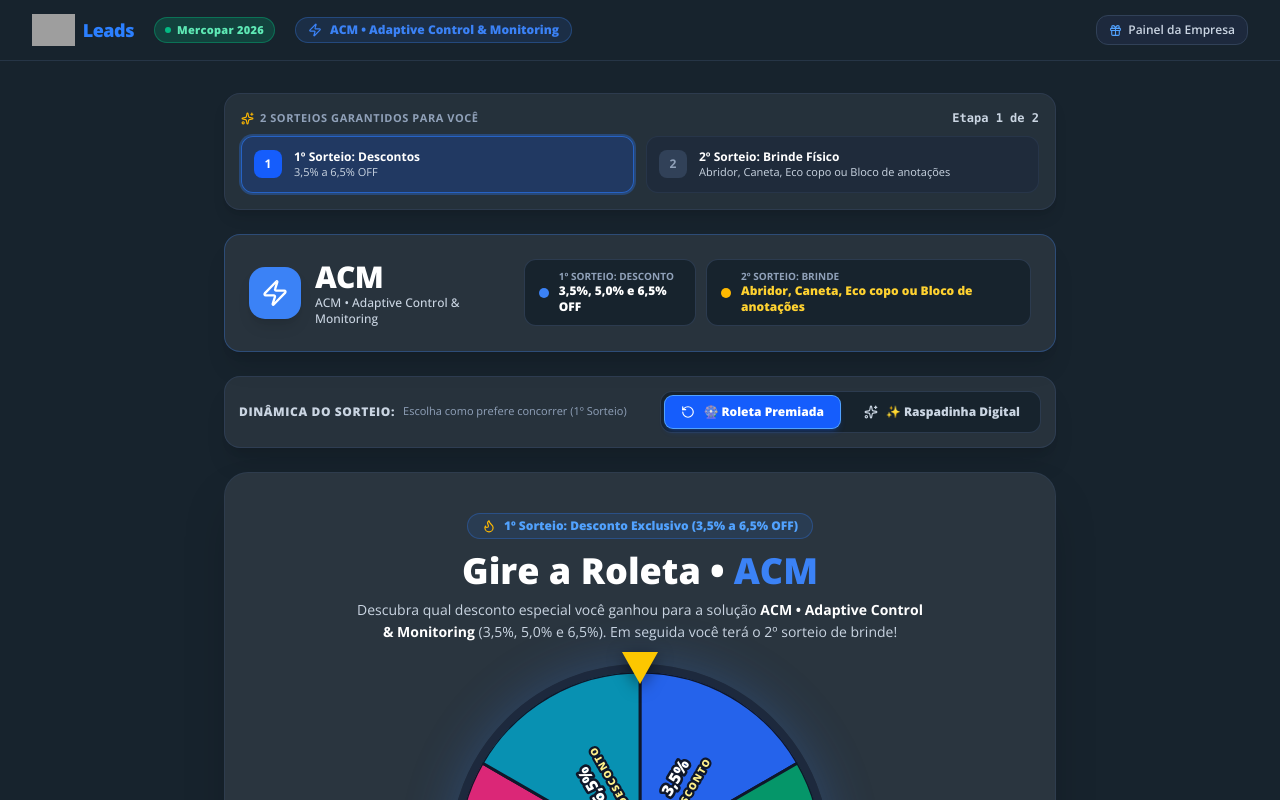
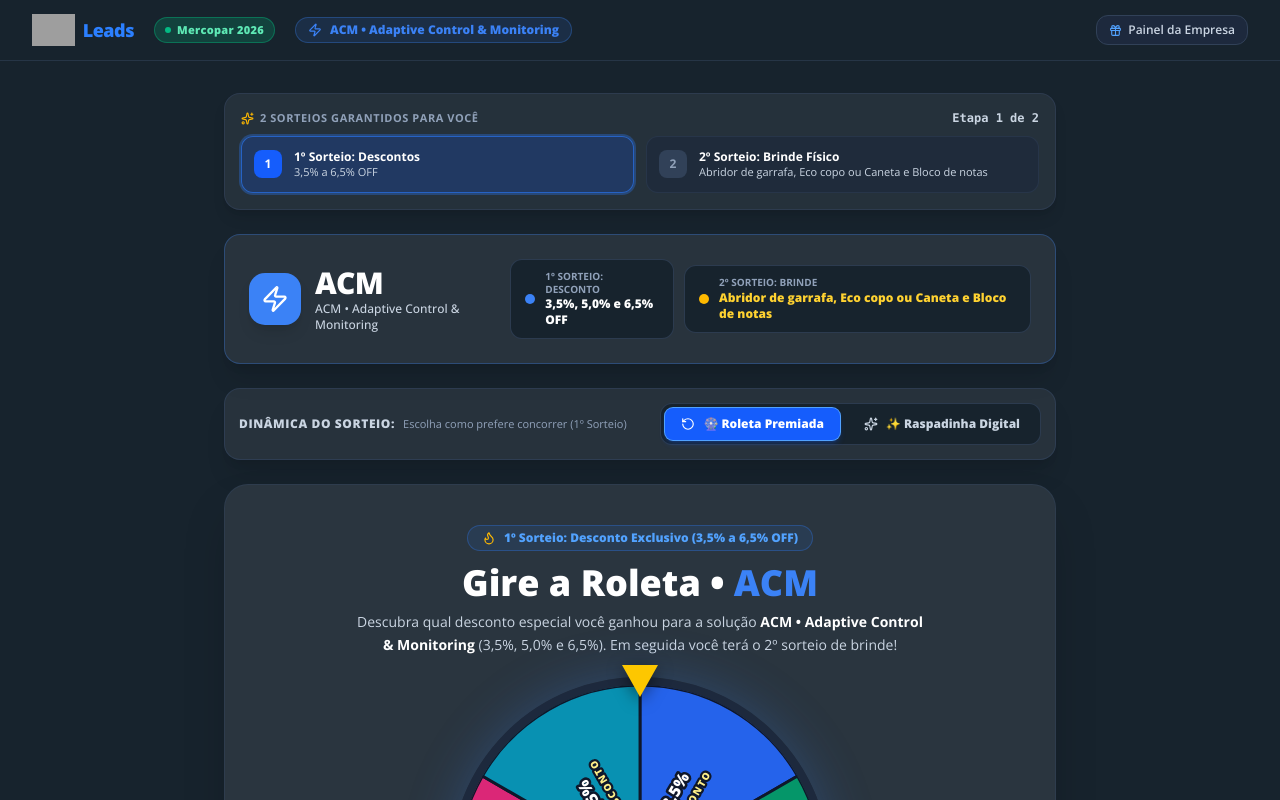
Before and after one commit to paranhosmkt/VXleads, a React (Vite) app: page /sorteio in a window 1280 px wide. Shown: the top 800 px of the page. Built offline with nearby package versions, Linux system fonts and the light colour scheme; grey boxes are pictures that could not be loaded.

Commit message:
refactor: update physical prizes to bundle pen and note pad
Consolidated "Caneta" and "Bloco de anotações" into a single "Caneta e Bloco de notas" item across the application and updated the prize configuration.

```diff
--- a/src/data/prizesConfig.ts
+++ b/src/data/prizesConfig.ts
@@ -8,7 +8,7 @@
 
 export interface PhysicalItemPrize {
   id: string;
-  key: 'abridor' | 'caneta' | 'ecocopo' | 'bloco';
+  key: 'abridor' | 'ecocopo' | 'caneta_bloco' | 'caneta' | 'bloco';
   name: string;
   shortName: string;
   color: string;
@@ -117,7 +117,7 @@
 }
 
 /**
- * 2º Sorteio: Itens físicos (Abridor de garrafa, caneta, eco copo e bloco de anotações)
+ * 2º Sorteio: Itens físicos (Abridor de garrafa, Eco copo, Caneta e Bloco de notas unificados)
  */
 export const PHYSICAL_ITEM_PRIZES: PhysicalItemPrize[] = [
   {
@@ -130,15 +130,6 @@
     description: 'Abridor de garrafa metálico personalizado'
   },
   {
-    id: 'item-caneta',
-    key: 'caneta',
-    name: 'Caneta',
-    shortName: 'Caneta',
-    color: '#8B5CF6',
-    icon: '🖊️',
-    description: 'Caneta executiva exclusiva do estande'
-  },
-  {
     id: 'item-ecocopo',
     key: 'ecocopo',
     name: 'Eco copo',
@@ -148,18 +139,18 @@
     description: 'Eco copo sustentável colecionável'
   },
   {
-    id: 'item-bloco',
-    key: 'bloco',
-    name: 'Bloco de anotações',
-    shortName: 'Bloco de Notas',
-    color: '#3B82F6',
+    id: 'item-caneta-bloco',
+    key: 'caneta_bloco',
+    name: 'Caneta e Bloco de notas',
+    shortName: 'Caneta + Bloco',
+    color: '#8B5CF6',
     icon: '📝',
-    description: 'Bloco de anotações oficial personalizado'
+    description: 'Kit oficial exclusivo com caneta executiva e bloco de anotações'
   }
 ];
 
 /**
- * Fatias da roleta do 2º sorteio (8 fatias balanceadas de 45° alternando os 4 itens oficiais)
+ * Fatias da roleta do 2º sorteio (6 fatias balanceadas de 60° alternando os 3 itens oficiais)
  */
 export const ITEM_ROULETTE_SLICES: RouletteSlice[] = [
   {
@@ -172,15 +163,6 @@
     icon: '🍾'
   },
   {
-    id: 'slice-caneta-1',
-    prizeKey: 'caneta',
-    name: 'Caneta',
-    topText: 'CANETA',
-    bottomText: 'OFICIAL',
-    color: '#8B5CF6',
-    icon: '🖊️'
-  },
-  {
     id: 'slice-ecocopo-1',
     prizeKey: 'ecocopo',
     name: 'Eco copo',
@@ -190,12 +172,12 @@
     icon: '🥤'
   },
   {
-    id: 'slice-bloco-1',
-    prizeKey: 'bloco',
-    name: 'Bloco de anotações',
-    topText: 'BLOCO DE',
-    bottomText: 'ANOTAÇÕES',
-    color: '#3B82F6',
+    id: 'slice-caneta-bloco-1',
+    prizeKey: 'caneta_bloco',
+    name: 'Caneta e Bloco de notas',
+    topText: 'CANETA +',
+    bottomText: 'BLOCO DE NOTAS',
+    color: '#8B5CF6',
     icon: '📝'
   },
   {
@@ -208,15 +190,6 @@
     icon: '🍾'
   },
   {
-    id: 'slice-caneta-2',
-    prizeKey: 'caneta',
-    name: 'Caneta',
-    topText: 'CANETA',
-    bottomText: 'OFICIAL',
-    color: '#EC4899',
-    icon: '🖊️'
-  },
-  {
     id: 'slice-ecocopo-2',
     prizeKey: 'ecocopo',
     name: 'Eco copo',
@@ -226,12 +199,12 @@
     icon: '🥤'
   },
   {
-    id: 'slice-bloco-2',
-    prizeKey: 'bloco',
-    name: 'Bloco de anotações',
-    topText: 'BLOCO DE',
-    bottomText: 'ANOTAÇÕES',
-    color: '#2563EB',
+    id: 'slice-caneta-bloco-2',
+    prizeKey: 'caneta_bloco',
+    name: 'Caneta e Bloco de notas',
+    topText: 'CANETA +',
+    bottomText: 'BLOCO DE NOTAS',
+    color: '#3B82F6',
     icon: '📝'
   }
 ];
@@ -255,11 +228,14 @@
   if (/abridor/i.test(name)) {
     return { top: 'ABRIDOR DE', bottom: 'GARRAFA' };
   }
+  if (/copo/i.test(name)) {
+    return { top: 'ECO', bottom: 'COPO' };
+  }
+  if ((/caneta/i.test(name) && (/bloco/i.test(name) || /nota/i.test(name))) || /caneta.*bloco/i.test(name)) {
+    return { top: 'CANETA +', bottom: 'BLOCO DE NOTAS' };
+  }
   if (/caneta/i.test(name)) {
     return { top: 'CANETA', bottom: 'OFICIAL' };
-  }
-  if (/copo/i.test(name)) {
-    return { top: 'ECO', bottom: 'COPO' };
   }
   if (/bloco/i.test(name) || /anota/i.test(name)) {
     return { top: 'BLOCO DE', bottom: 'ANOTAÇÕES' };
--- a/src/pages/LeadsComercial.tsx
+++ b/src/pages/LeadsComercial.tsx
@@ -1873,7 +1873,7 @@
                   </div>
                   <div className="bg-[#17232d] p-2.5 rounded-xl border border-slate-700/60">
                     <strong className="text-amber-400 block mb-0.5">2º Sorteio: Brinde Físico Oficial</strong>
-                    <span>O participante gira uma 2ª vez para ganhar: <strong>Abridor de garrafa</strong>, <strong>Caneta</strong>, <strong>Eco copo</strong> ou <strong>Bloco de anotações</strong>.</span>
+                    <span>O participante gira uma 2ª vez para ganhar: <strong>Abridor de garrafa</strong>, <strong>Eco copo</strong> ou <strong>Caneta e Bloco de notas</strong>.</span>
                   </div>
                 </div>
                 <p className="text-[11px] text-emerald-400 font-semibold pt-1">
@@ -1925,7 +1925,7 @@
                             🏷️ {isTdm ? 'Descontos: 10% a 40%' : 'Descontos: 3,5% • 5,0% • 6,5%'}
                           </span>
                           <span className="text-[10px] font-bold px-2 py-0.5 rounded-md bg-amber-500/10 text-amber-300 border border-amber-500/30">
-                            🎁 Abridor, Caneta, Eco copo ou Bloco de anotações
+                            🎁 Abridor de garrafa, Eco copo ou Caneta e Bloco de notas
                           </span>
                         </div>
                       </div>
--- a/src/pages/RoletaPremioPage.tsx
+++ b/src/pages/RoletaPremioPage.tsx
@@ -652,7 +652,7 @@
                 <div className="min-w-0">
                   <div className="font-bold text-white truncate text-xs">2º Sorteio: Brinde Físico</div>
                   <div className="text-[11px] text-slate-300 truncate">
-                    {wonItem ? wonItem.name : 'Abridor, Caneta, Eco copo ou Bloco de anotações'}
+                    {wonItem ? wonItem.name : 'Abridor de garrafa, Eco copo ou Caneta e Bloco de notas'}
                   </div>
                 </div>
               </div>
@@ -706,7 +706,7 @@
                   <div>
                     <span className="text-[10px] text-slate-400 font-bold uppercase block">2º Sorteio: Brinde</span>
                     <span className="font-extrabold text-amber-300">
-                      Abridor, Caneta, Eco copo ou Bloco de anotações
+                      Abridor de garrafa, Eco copo ou Caneta e Bloco de notas
                     </span>
                   </div>
                 </div>
@@ -1072,7 +1072,7 @@
                   <span>Agora é hora do seu 2º Sorteio: Brinde Físico!</span>
                 </div>
                 <p className="text-xs sm:text-sm text-slate-200 mt-2 leading-relaxed">
-                  Você tem direito a girar a roleta ou raspar mais uma vez para levar um brinde físico oficial do nosso estande: <strong>Abridor de garrafa</strong>, <strong>Caneta</strong>, <strong>Eco copo</strong> ou <strong>Bloco de anotações</strong>!
+                  Você tem direito a girar a roleta ou raspar mais uma vez para levar um brinde físico oficial do nosso estande: <strong>Abridor de garrafa</strong>, <strong>Eco copo</strong> ou <strong>Caneta e Bloco de notas</strong>!
                 </p>
               </div>
 
@@ -1110,7 +1110,7 @@
                     Gire para seu Brinde Físico!
                   </h3>
                   <p className="text-slate-300 text-sm mb-5 leading-relaxed">
-                    Descubra qual item exclusivo você vai retirar no nosso estande: <strong className="text-white">Abridor de garrafa</strong>, <strong className="text-white">Caneta</strong>, <strong className="text-white">Eco copo</strong> ou <strong className="text-white">Bloco de anotações</strong>!
+                    Descubra qual item exclusivo você vai retirar no nosso estande: <strong className="text-white">Abridor de garrafa</strong>, <strong className="text-white">Eco copo</strong> ou <strong className="text-white">Caneta e Bloco de notas</strong>!
                   </p>
 
                   {/* ROULETTE SVG DISK FOR PHYSICAL ITEMS (6 Slices) */}
@@ -1223,7 +1223,7 @@
                     Raspe seu Brinde Físico!
                   </h3>
                   <p className="text-slate-300 text-sm mb-4 leading-relaxed">
-                    Passe o dedo ou mouse sobre a raspadinha para revelar qual brinde oficial você vai levar: <strong className="text-white">Abridor de garrafa</strong>, <strong className="text-white">Caneta</strong>, <strong className="text-white">Eco copo</strong> ou <strong className="text-white">Bloco de anotações</strong>!
+                    Passe o dedo ou mouse sobre a raspadinha para revelar qual brinde oficial você vai levar: <strong className="text-white">Abridor de garrafa</strong>, <strong className="text-white">Eco copo</strong> ou <strong className="text-white">Caneta e Bloco de notas</strong>!
                   </p>
 
                   <div className="flex justify-center my-6">
--- a/src/pages/TriagemPage.tsx
+++ b/src/pages/TriagemPage.tsx
@@ -695,7 +695,7 @@
                 <div className="min-w-0">
                   <div className="font-bold text-white truncate text-xs">2º Sorteio: Brinde Físico</div>
                   <div className="text-[11px] text-slate-300 truncate">
-                    {currentStep === 'voucher_final' ? wonItem.name : 'Abridor, Caneta, Eco copo ou Bloco de anotações'}
+                    {currentStep === 'voucher_final' ? wonItem.name : 'Abridor de garrafa, Eco copo ou Caneta e Bloco de notas'}
                   </div>
                 </div>
               </div>
@@ -1100,7 +1100,7 @@
                 Gire para seu Brinde Físico!
               </h3>
               <p className="text-slate-300 text-sm leading-relaxed">
-                Descubra qual item oficial você vai levar: <strong className="text-white">Abridor de garrafa</strong>, <strong className="text-white">Caneta</strong>, <strong className="text-white">Eco copo</strong> ou <strong className="text-white">Bloco de anotações</strong>!
+                Descubra qual item oficial você vai levar: <strong className="text-white">Abridor de garrafa</strong>, <strong className="text-white">Eco copo</strong> ou <strong className="text-white">Caneta e Bloco de notas</strong>!
               </p>
 
               {/* ROULETTE SVG DISK FOR BRINDES (6 Slices) */}
```
